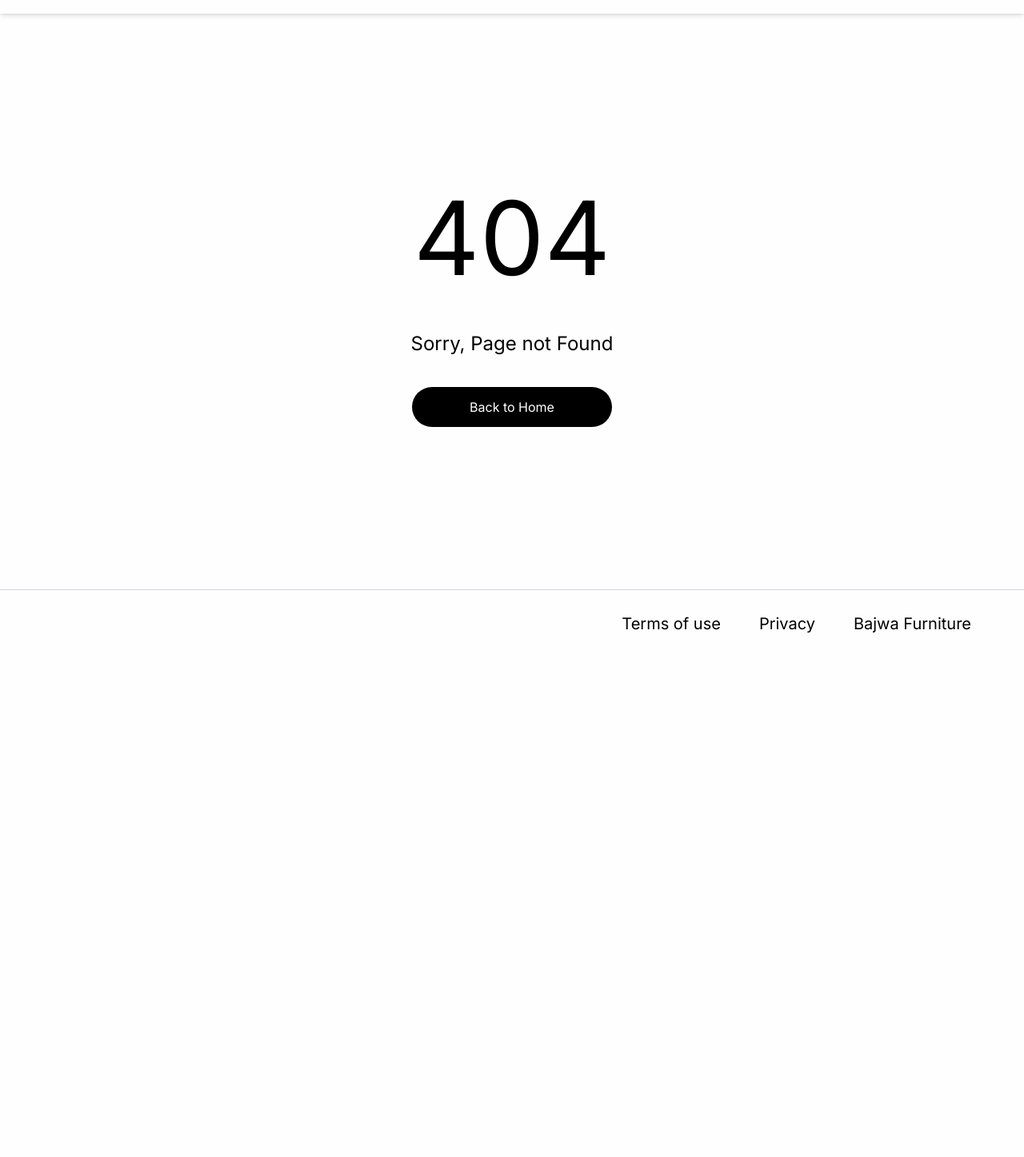
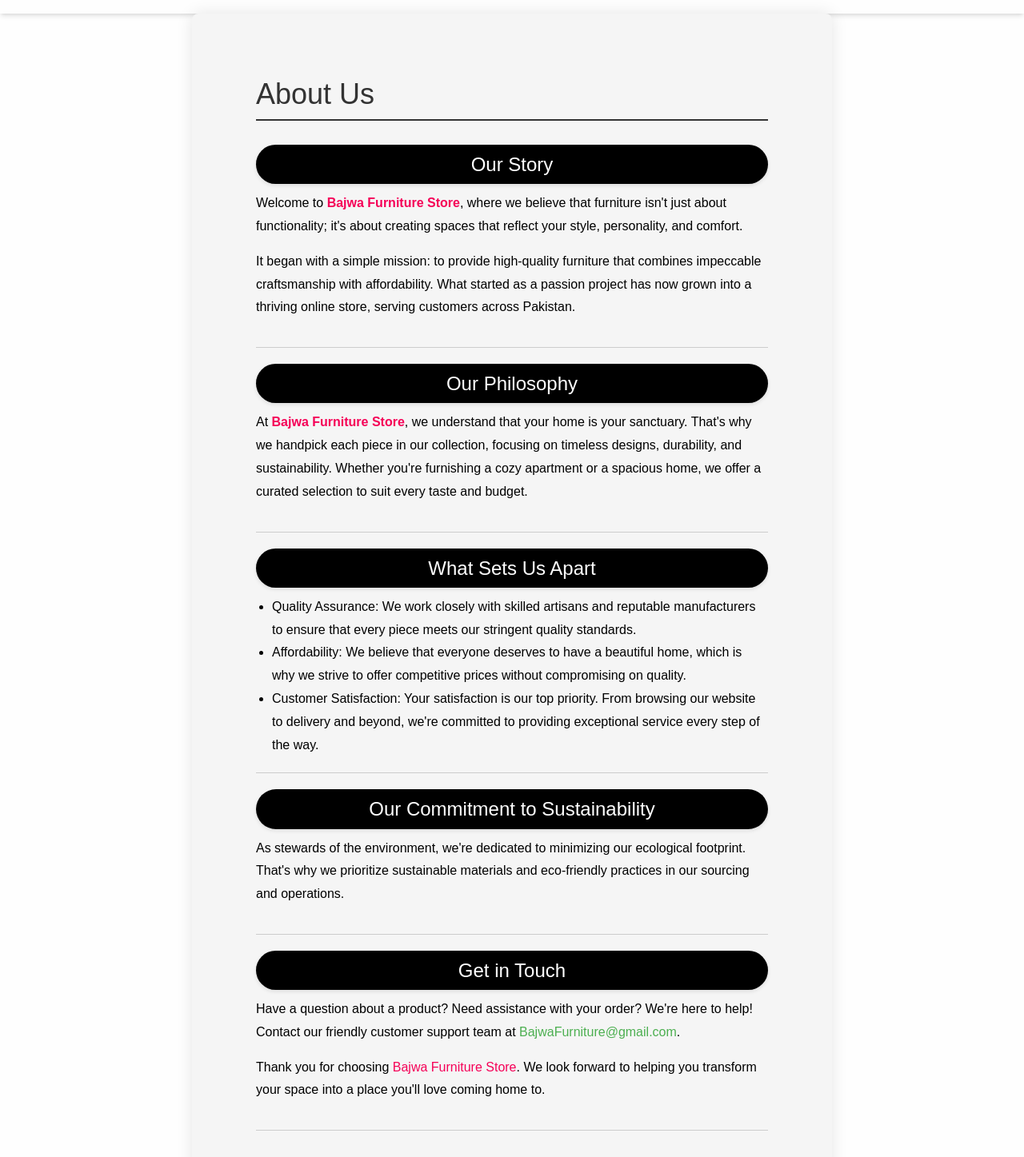
Before and after one commit to waleedshoaib2/Bajwa-Furniture-FYP-, a React (Create React App) app in the folder frontend/: page /aboutus in a window 1280 px wide. Before the commit this address had no page. Shown: the part 103-1550 px from the top of the page at 80% size. Before the commit the page ends 925 px from the top, so only its background shows below. Built offline with nearby package versions, Linux system fonts and the light colour scheme.

Commit message:
fixes by bakhtawar ismail

```diff
--- a/frontend/src/App.js
+++ b/frontend/src/App.js
@@ -35,7 +35,7 @@ import AdminNewsletter from "./pages/AdminNewsletter";
 import Newsletter from "./pages/Newsletter";
 import CreatePost from "./pages/AdminCreateBlog";
 import Blog from "./pages/Blog";
-
+import AboutUs from "./pages/AboutUs";
 import AOS from "aos";
 import AdminGetBlogList from "./pages/AdminBlogList";
 import "aos/dist/aos.css";
@@ -59,6 +59,7 @@ function App() {
           <Route path="/getallblogs" element={<AdminGetBlogList />} />
           <Route path="/editblog/:id" element={<EditPost />} />
           <Route path="/blogs" element={<CustomerBlogList />} />
+          <Route path="/aboutus" element={<AboutUs />} />
 
           <Route path="/blog/:id" element={<Blog />} />
           <Route path="/" element={<Home />} />
--- /dev/null
+++ b/frontend/src/pages/AboutUs/index.jsx
@@ -0,0 +1,143 @@
+import React from "react";
+
+const AboutUs = () => {
+  return (
+    <div style={styles.aboutUsContainer}>
+      <div style={styles.aboutUs}>
+        <h1 style={styles.heading}>About Us</h1>
+        <div style={styles.content}>
+          <div style={styles.section}>
+            <h2 style={styles.sectionHeading}>Our Story</h2>
+            <p style={styles.paragraph}>
+              Welcome to{" "}
+              <span style={styles.highlight}>Bajwa Furniture Store</span>, where
+              we believe that furniture isn't just about functionality; it's
+              about creating spaces that reflect your style, personality, and
+              comfort.
+            </p>
+            <p style={styles.paragraph}>
+              It began with a simple mission: to provide high-quality furniture
+              that combines impeccable craftsmanship with affordability. What
+              started as a passion project has now grown into a thriving online
+              store, serving customers across Pakistan.
+            </p>
+          </div>
+          <div style={styles.section}>
+            <h2 style={styles.sectionHeading}>Our Philosophy</h2>
+            <p style={styles.paragraph}>
+              At <span style={styles.highlight}>Bajwa Furniture Store</span>, we
+              understand that your home is your sanctuary. That's why we
+              handpick each piece in our collection, focusing on timeless
+              designs, durability, and sustainability. Whether you're furnishing
+              a cozy apartment or a spacious home, we offer a curated selection
+              to suit every taste and budget.
+            </p>
+          </div>
+          <div style={styles.section}>
+            <h2 style={styles.sectionHeading}>What Sets Us Apart</h2>
+            <ul style={styles.list}>
+              <li>
+                <strong>Quality Assurance:</strong> We work closely with skilled
+                artisans and reputable manufacturers to ensure that every piece
+                meets our stringent quality standards.
+              </li>
+              <li>
+                <strong>Affordability:</strong> We believe that everyone
+                deserves to have a beautiful home, which is why we strive to
+                offer competitive prices without compromising on quality.
+              </li>
+              <li>
+                <strong>Customer Satisfaction:</strong> Your satisfaction is our
+                top priority. From browsing our website to delivery and beyond,
+                we're committed to providing exceptional service every step of
+                the way.
+              </li>
+            </ul>
+          </div>
+          <div style={styles.section}>
+            <h2 style={styles.sectionHeading}>
+              Our Commitment to Sustainability
+            </h2>
+            <p style={styles.paragraph}>
+              As stewards of the environment, we're dedicated to minimizing our
+              ecological footprint. That's why we prioritize sustainable
+              materials and eco-friendly practices in our sourcing and
+              operations.
+            </p>
+          </div>
+          <div style={styles.section}>
+            <h2 style={styles.sectionHeading}>Get in Touch</h2>
+            <p style={styles.paragraph}>
+              Have a question about a product? Need assistance with your order?
+              We're here to help! Contact our friendly customer support team at{" "}
+              <span style={{ color: "#4caf50" }}>BajwaFurniture@gmail.com</span>
+              .
+            </p>
+            <p style={styles.paragraph}>
+              Thank you for choosing{" "}
+              <span style={{ color: "#f50057" }}>Bajwa Furniture Store</span>.
+              We look forward to helping you transform your space into a place
+              you'll love coming home to.
+            </p>
+          </div>
+        </div>
+      </div>
+    </div>
+  );
+};
+
+const styles = {
+  aboutUsContainer: {
+    position: "relative",
+    zIndex: 1, // Ensure the About Us section is on top
+  },
+  aboutUs: {
+    position: "relative",
+    zIndex: 1, // Ensure the About Us section is on top
+    maxWidth: "800px",
+    margin: "0 auto",
+
+    padding: "80px",
+    fontFamily: "Arial, sans-serif",
+    backgroundColor: "#f5f5f5",
+    borderRadius: "8px",
+    boxShadow: "0px 0px 20px rgba(0, 0, 0, 0.1)", // Enhanced shadow
+  },
+  heading: {
+    color: "#333",
+    fontSize: "36px",
+    marginBottom: "30px", // Increased spacing
+    borderBottom: "2px solid #333",
+    paddingBottom: "10px",
+  },
+  section: {
+    borderBottom: "1px solid #ccc",
+    paddingBottom: "20px",
+    marginBottom: "20px",
+  },
+  sectionHeading: {
+    color: "#fff",
+    backgroundColor: "#000", // Black background for section headings
+    fontSize: "24px",
+    marginBottom: "10px",
+    padding: "3px", // Added padding for better aesthetics
+    borderRadius: "50px", // Added rounded corners
+    boxShadow: "0px 2px 5px rgba(0, 0, 0, 0.1)", // Added shadow for depth
+    textAlign: "center", // Centering the text
+  },
+  content: {
+    lineHeight: "1.8", // Increased line height for better readability
+  },
+  paragraph: {
+    marginBottom: "15px", // Increased spacing
+  },
+  list: {
+    paddingLeft: "20px",
+  },
+  highlight: {
+    color: "#f50057", // Pink color for highlighting
+    fontWeight: "bold",
+  },
+};
+
+export default AboutUs;
--- a/frontend/src/pages/AdminCategoryEdit/index.jsx
+++ b/frontend/src/pages/AdminCategoryEdit/index.jsx
@@ -67,7 +67,7 @@ export default function AdminEditCategory() {
     <div className="auth">
       <DisplayPending pending={pending} />
       <form
-        className="adminEditCategory__container"
+        className="adminCreateProduct__container" // Use the same class name as create category
         onSubmit={updateCategoryHandler}
       >
         {updateSuccess ? (
@@ -75,8 +75,8 @@ export default function AdminEditCategory() {
         ) : error ? (
           <Alert severity="error">{error}</Alert>
         ) : null}
-        <div className="auth__title">Edit Category</div>
-
+        <div className="auth__title">Edit Category</div>{" "}
+        {/* Keep the title consistent */}
         <div className="auth__input__container">
           <label htmlFor="update_name">Name: </label>
           <input
@@ -97,7 +97,6 @@ export default function AdminEditCategory() {
             required
           ></textarea>
         </div>
-
         <button type="submit" className="auth-button green-button">
           Update
         </button>
--- a/frontend/src/pages/AdminCategorylist/AdminCategoryList.jsx
+++ b/frontend/src/pages/AdminCategorylist/AdminCategoryList.jsx
@@ -75,17 +75,23 @@ export default function AdminCategoryList() {
         <table>
           <thead>
             <tr>
-              <th scope="col">ID</th>
               <th scope="col">Name</th>
+              <th scope="col">Description</th>
               <th scope="col">Edit/Delete</th>
             </tr>
           </thead>
           <tbody>
             {categories?.map((category) => {
+              // Truncate the description if it's too long
+              const truncatedDescription =
+                category.description.length > 50
+                  ? category.description.substring(0, 50) + "..."
+                  : category.description;
+
               return (
                 <tr key={category._id}>
-                  <td>{category._id}</td>
                   <td>{category.name}</td>
+                  <td>{truncatedDescription}</td>
                   <td>
                     <img
                       src="https://d2c0vv5h4nuw6w.cloudfront.net/icons/edit.png"
--- a/frontend/src/pages/AdminCreateCategory/index.jsx
+++ b/frontend/src/pages/AdminCreateCategory/index.jsx
@@ -16,7 +16,6 @@ export default function AdminCreateProduct() {
   const [name, setName] = React.useState("");
   const [description, setDescription] = React.useState("");
 
-
   const [pending, setPending] = React.useState(false);
   const [error, setError] = React.useState();
   const [createSuccess, setCreateSuccess] = React.useState(false);
@@ -29,9 +28,8 @@ export default function AdminCreateProduct() {
     setPending(true);
     setFormError(null);
 
-
     if (!name || !description) {
-      setFormError('Please fill in both the name and description fields');
+      setFormError("Please fill in both the name and description fields");
       setPending(false);
       return;
     }
@@ -40,13 +38,14 @@ export default function AdminCreateProduct() {
     formData.append("name", name);
     formData.append("description", description);
 
-
     try {
       const res = await adminCreateCategory(userInfo, formData);
       setPending(false);
       setCreateSuccess(true);
-    }
-    catch (error) {
+      // Clear text fields
+      setName("");
+      setDescription("");
+    } catch (error) {
       setPending(false);
       if (error.response.status === 401) {
         dispatch(logout());
@@ -96,7 +95,7 @@ export default function AdminCreateProduct() {
         <button
           className="auth-button"
           type="submit"
-          onClick={() => navigate("/admin/productlist")}
+          onClick={() => navigate("/admin/categorylist")}
         >
           Go Back
         </button>
```
Also changed, not shown: frontend/src/lib/axiosAPI.js, 1 other file (tests, documents, lock files or other folders).
